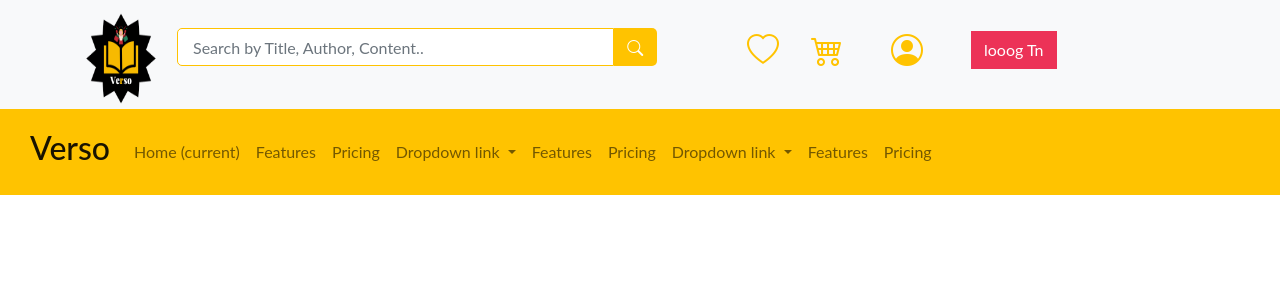
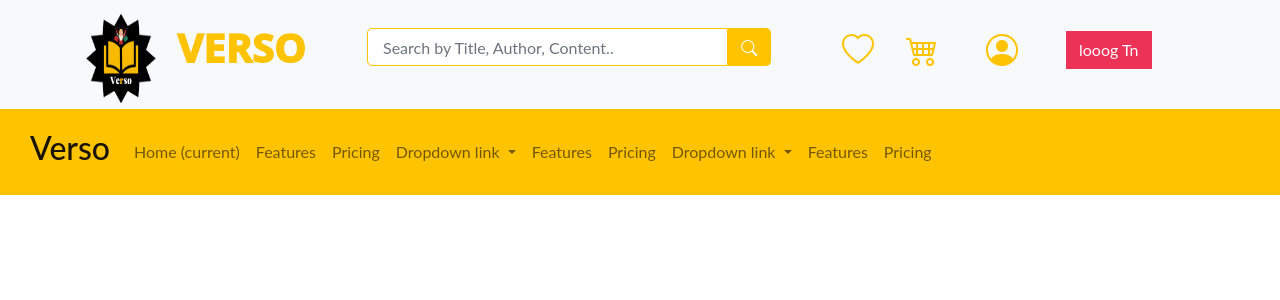
Before and after one commit to Sree277/Verso-App, an Angular app: page / in a window 1280 px wide. Shown: the top 300 px of the page. Built offline with nearby package versions, Linux system fonts and the light colour scheme.

Commit message:
Update search-nav.component.html

```diff
--- a/src/app/search-nav/search-nav.component.html
+++ b/src/app/search-nav/search-nav.component.html
@@ -44,35 +44,38 @@
     </div>
 </div>  -->
 
-<section class="bg-light">
-  <div class="container ">
-    <div _ngcontent-lfe-c17="" class="row d-flex top-bar">
-      <div _ngcontent-lfe-c17="" class="col-2 col-md-1 d-block mt-2"><a _ngcontent-lfe-c17="" href="#"
-          class="navbar-brand" style="
-    height: unset;
-    width: 100%;
-"><img _ngcontent-lfe-c17="" src="assets/images/verso-logo.png" alt=""
-            class="align-items-center justify-content-center logo" style="
-    height: 100%;
-    width: 110%;
-"></a></div>
-      <div _ngcontent-lfe-c17="" class="col-md-6 col-10 align-items-center mt-2 mb-2 mt-md-4 justify-content-center">
-        <div _ngcontent-lfe-c17="" class="searchcomponent form-inline my-lg-0 d-flex"><input _ngcontent-lfe-c17=""
-            type="text" name="" id="inputbar" placeholder="Search by Title, Author, Content.." maxlength="250"
-            autocomplete="off" class="inputbar d-flex form-control mt-1 mr-sm-2"><span _ngcontent-lfe-c17=""
-            class="search"><button _ngcontent-lfe-c17="" type="button" id="btnTopSearch"
-              class="btn pb-1 sprite mt-1 search-btn justify-content-center"><i _ngcontent-lfe-c17=""
-                class="bi bi-search"></i></button></span></div>
+<section _ngcontent-epc-c17="" class="bg-light">
+  <div _ngcontent-epc-c17="" class="container">
+    <div _ngcontent-epc-c17="" _ngcontent-lfe-c17="" class="row d-flex top-bar">
+      <div _ngcontent-epc-c17="" _ngcontent-lfe-c17="" class="col-2 col-md-1 d-block mt-2"><a _ngcontent-epc-c17=""
+          _ngcontent-lfe-c17="" href="#" class="navbar-brand" style="height: unset; width: 100%;"><img
+            _ngcontent-epc-c17="" _ngcontent-lfe-c17="" src="assets/images/verso-logo.png" alt=""
+            class="align-items-center justify-content-center logo" style="height: 100%; width: 110%;"></a></div>
+      <div class="col-3 col-md-2 mt-md-4 mt-2 mb-2 "><a _ngcontent-epc-c104="" href="#" class="navbar-brand" style="">
+          <h1 _ngcontent-epc-c104="" style="font-weight: 1000;font-family: system-ui;color: #ffc300;">VERSO</h1>
+        </a></div>
+      <div _ngcontent-epc-c17="" _ngcontent-lfe-c17="" class="ml-3 col-md-5 col-7 mt-2 mb-2 mt-md-4">
+        <div _ngcontent-epc-c17="" _ngcontent-lfe-c17="" class="searchcomponent form-inline my-lg-0 d-flex"><input
+            _ngcontent-epc-c17="" _ngcontent-lfe-c17="" type="text" name="" id="inputbar"
+            placeholder="Search by Title, Author, Content.." maxlength="250" autocomplete="off"
+            class="inputbar d-flex form-control mt-1 mr-sm-2"><span _ngcontent-epc-c17="" _ngcontent-lfe-c17=""
+            class="search"><button _ngcontent-epc-c17="" _ngcontent-lfe-c17="" type="button" id="btnTopSearch"
+              class="btn pb-1 sprite mt-1 search-btn justify-content-center"><i _ngcontent-epc-c17=""
+                _ngcontent-lfe-c17="" class="bi bi-search"></i></button></span></div>
       </div>
-      <div _ngcontent-lfe-c17="" class="col-md-4 d-md-block d-none d-lg-block d-xl-block icon">
-        <ul _ngcontent-lfe-c17="" class="list-inline ml-5 signreflink position-relative">
-          <li _ngcontent-lfe-c17="" class="list-inline-item text-center loginpopupwrapper mt-2 ml-5 mr-4"><i
+      <div _ngcontent-epc-c17="" _ngcontent-lfe-c17="" class="col-md-4 d-md-block d-none d-lg-block d-xl-block icon">
+        <ul _ngcontent-epc-c17="" _ngcontent-lfe-c17="" class="list-inline ml-5 signreflink position-relative">
+          <li _ngcontent-epc-c17="" _ngcontent-lfe-c17=""
+            class="list-inline-item text-center loginpopupwrapper mt-2 ml-5 mr-4"><i _ngcontent-epc-c17=""
               _ngcontent-lfe-c17="" class="bi bi-heart person"></i></li>
-          <li _ngcontent-lfe-c17="" class="list-inline-item text-center loginpopupwrapper mt-3 mx-4"><i
+          <li _ngcontent-epc-c17="" _ngcontent-lfe-c17=""
+            class="list-inline-item text-center loginpopupwrapper mt-3 mx-4"><i _ngcontent-epc-c17=""
               _ngcontent-lfe-c17="" class="bi bi-cart4 person"></i></li>
-          <li _ngcontent-lfe-c17="" class="list-inline-item text-center loginpopupwrapper mt-3 mx-4"><i
+          <li _ngcontent-epc-c17="" _ngcontent-lfe-c17=""
+            class="list-inline-item text-center loginpopupwrapper mt-3 mx-4"><i _ngcontent-epc-c17=""
               _ngcontent-lfe-c17="" class="bi bi-person-circle person"></i></li>
-          <li _ngcontent-lfe-c17="" class="list-inline-item text-center loginpopupwrapper mb-2 mx-4"><button
+          <li _ngcontent-epc-c17="" _ngcontent-lfe-c17=""
+            class="list-inline-item text-center loginpopupwrapper mb-2 mx-4"><button _ngcontent-epc-c17=""
               _ngcontent-lfe-c17="" type="button" class="btn btn-danger mb-3"> looog Tn </button></li>
         </ul>
       </div>
```
